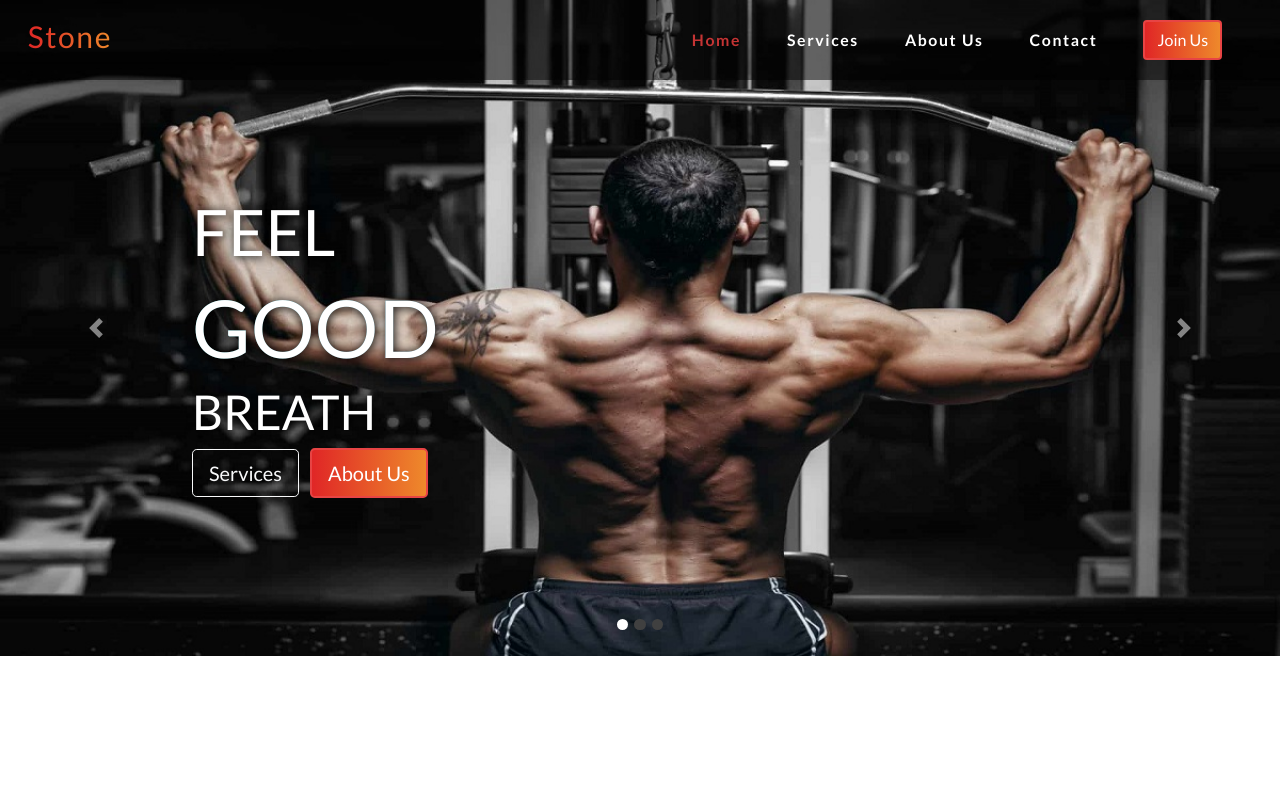
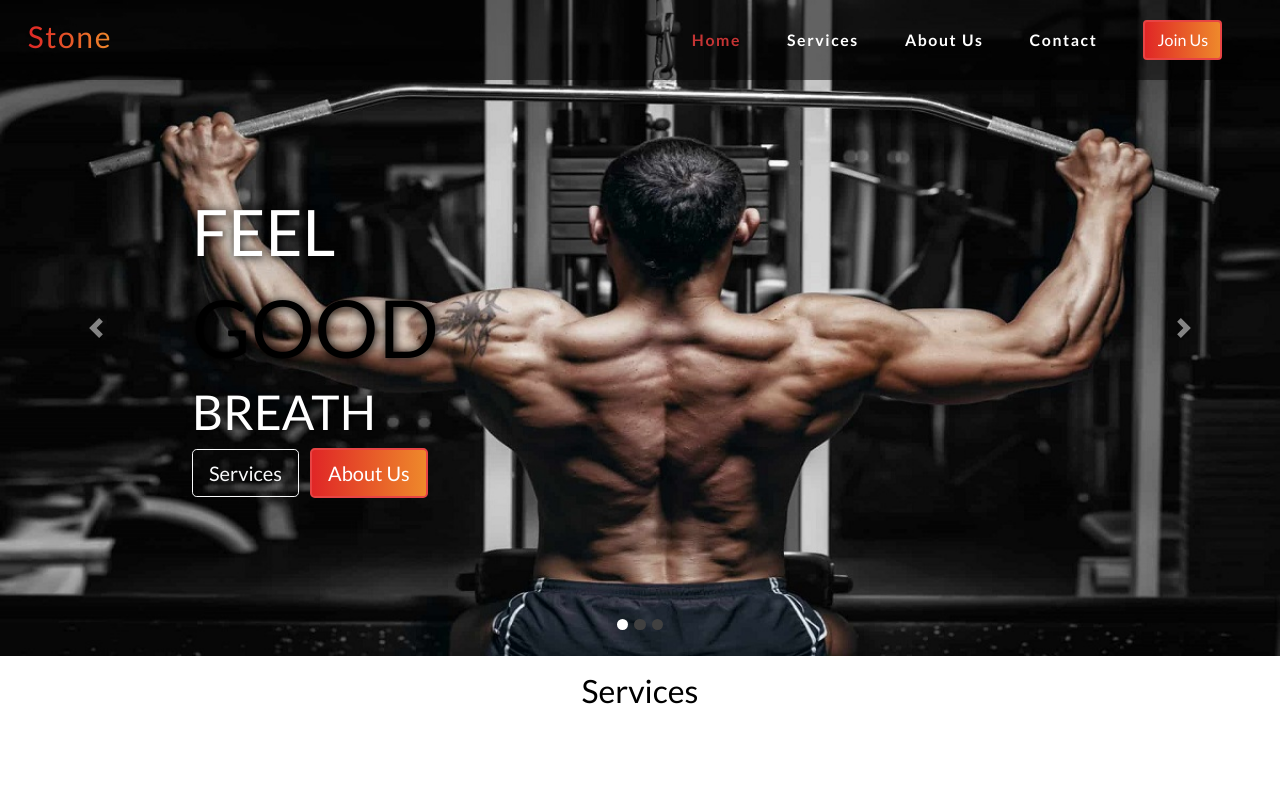
Before and after one commit to NarendraManipal/Gym_Website, a PHP site: page / in a window 1280 px wide. Run offline with PHP 8.4, Linux system fonts and the light colour scheme; some libraries are stand-ins or nearby versions.

Commit message:
modified commit

```diff
--- a/css/style.css
+++ b/css/style.css
@@ -6,7 +6,7 @@ html, body {
   height: 100%;
   width: 100%;
   font-family: 'Lato', sans-serif;
-  color: #505962;
+  color: #000000;
 }
 .navbar {
   padding: .8rem;
@@ -94,61 +94,14 @@ h4 {
 .padding {
   padding-bottom: 1rem;
 }
-.welcome {
-  padding-top: 2rem;
-  width: 75%;
-  margin: 0 auto;
-}
-.welcome hr {
-  border-top: 2px solid #b4b4b4;
-  width: 95%;
-  margin-top: .3rem;
-  margin-bottom: 1rem;
-}
-.social a {
-  font-size: 1.1em;
-  padding: .6rem;
-}
-.fa-facebook {
-  color: #3b5998;
-}
-.fa-twitter {
-  color: #00aced;
-}
-.fa-linkedin {
-  color: #00aced;
-}
-.fa-google {
-  color: #dd4b39;
-}
-.fa-instagram {
-  color: #517fa4;
-}
-.fa-youtube {
-  color: #bb0000;
-}
-.fa-facebook:hover,
-.fa-twitter:hover,
-.fa-linkedin:hover,
-.fa-google:hover,
-.fa-instagram:hover,
-.fa-youtube:hover {
-  color: #330867;
-}
+
 footer {
   background-color: #3f3f3f;
   color: #d5d5d5;
   padding-top: 2rem;
 }
 h1 {
-  background: linear-gradient(to right, #30CFD0 0%, #330867 70%);
-	-webkit-background-clip: text;
-	-webkit-text-fill-color: white;
-  font-size: 2.5em;
-	font: {
-		size: 20vw;
-		family: $font;
-	};
+  color: #000;
 }
 hr.light {
   border-top: 1px solid #d5d5dd;
@@ -170,6 +123,11 @@ button:focus {
 }
 .img-fluid {
   box-shadow: 0px 0px 10px #b4b4b4;
+}
+
+/*services*/
+.display-4 {
+  font-size: 200%;
 }
 
 
@@ -195,6 +153,9 @@ button:focus {
   .carousel-caption .btn {
    font-size: 95%;
   padding: 8px 14px;
+  }
+  .display-4 {
+  font-size: 160%;
   }
 }
 @media (max-width: 576px) {
@@ -224,6 +185,10 @@ button:focus {
    height: .5rem;
    background-color: #404040;
   }
+  .display-4 {
+  font-size: 160%;
+  }
+
 }
 
 /*---Firefox Bug Fix --*/
--- a/index.php
+++ b/index.php
@@ -157,6 +157,16 @@
 			</div>
 		</div>
 
+		<!-- services -->
+		<div class="container-fluid padding">
+			<div class="row text-center">
+				<div class="col-12">
+					<h1 class="display-4">Services</h1>
+				</div>
+				<hr>
+			</div>
+		</div>
+
 	</div>
 </body>
 </html>
```
